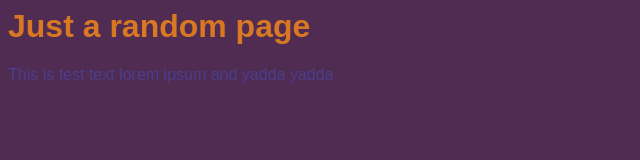
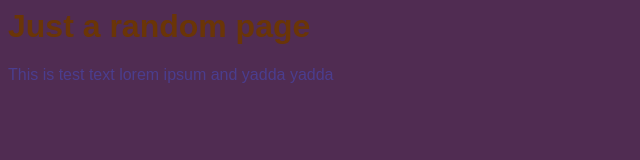
Before and after one commit to nothumanresources/coursetestpageyadayada, a plain HTML site: page index.html in a window 1280 px wide. Shown: the whole page, without its empty margins (0-640 px from the left). Drawn offline with Linux system fonts and the light colour scheme.

Commit message:
some test

```diff
--- a/style.css
+++ b/style.css
@@ -3,7 +3,7 @@ body {
     background: #502c52;
 }
 h1 {
-    color: #d87823;
+    color: #6a3507;
 }
 p {
     color: #4b3d8e;
```
